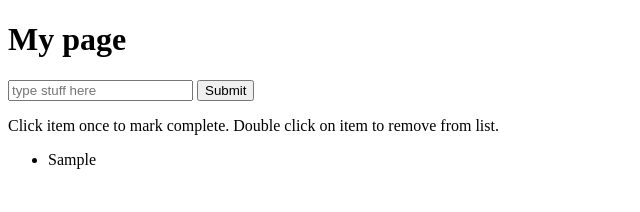
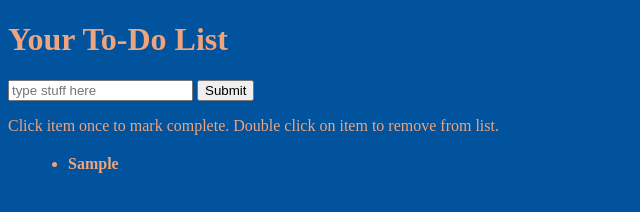
Before and after one commit to Positoxin/JS-Fundamentals-III---To---Do-List, a website: page index.html in a window 1280 px wide. Both pictures are taken after typing "Sample" into the empty fields and a click on the button "Submit". Shown: the whole page, without its empty margins (0-640 px from the left). Drawn offline with Linux system fonts and the light colour scheme.

Commit message:
added multiple css styling

```diff
--- a/index.html
+++ b/index.html
@@ -7,12 +7,12 @@
     <link rel="stylesheet" href="./style.css">
 </head>
 <body>
- <h1>My page</h1>
+ <h1>Your To-Do List</h1>
  <div>
     <input id="addText" type="text" placeholder="type stuff here">
     <button type="submit"> Submit </button>
  </div>
- <div>
+ <div class="box">
     <p>Click item once to mark complete. Double click on item to remove from list.</p>
     <ul id="to_do_list">
     </ul>
--- a/index.js
+++ b/index.js
@@ -13,4 +13,6 @@ document.addEventListener('click', (event) => {
 document.addEventListener('dblclick', (event) => {
     event.target.remove();
 })
+
+document
 //document.getElementByID('').style = "text-decoration: line-through;"
--- a/style.css
+++ b/style.css
@@ -1,3 +1,23 @@
 li.completed {
     text-decoration: line-through;
-  }
+    color: black;
+}
+
+li {
+  font-weight: bold;
+  margin: 20px;
+}
+
+body {
+    color:  #EEA47FFF;
+    background-color: #00539CFF;
+}
+
+.box ul li:hover  {
+  margin-left: 10px;
+  z-index: 5;
+  background-color: #EEA47FFF;
+  box-shadow: 0 5px 25px rgba(0, 0, 0, 0.2);
+  color: #00539CFF;
+  opacity: 1;
+}
```
